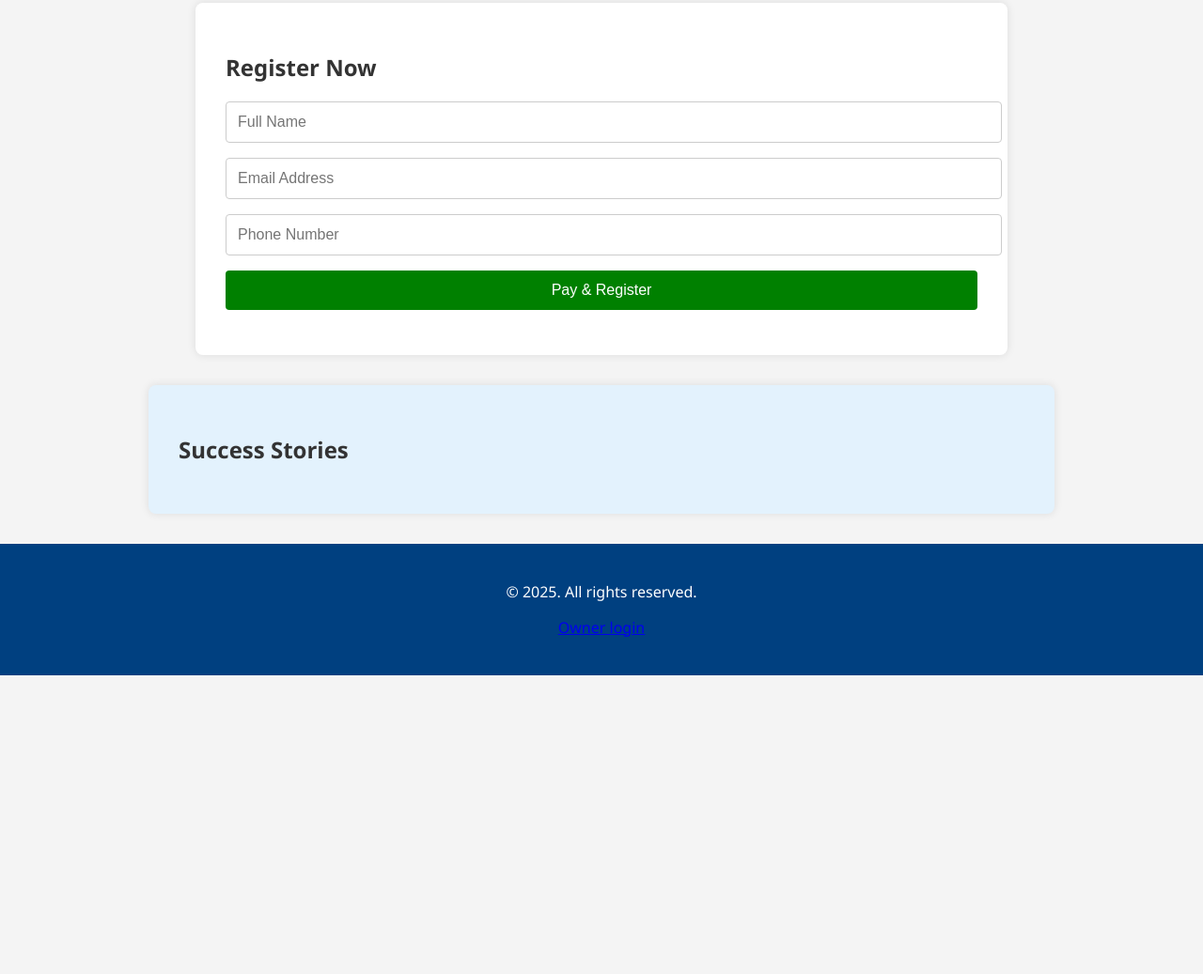
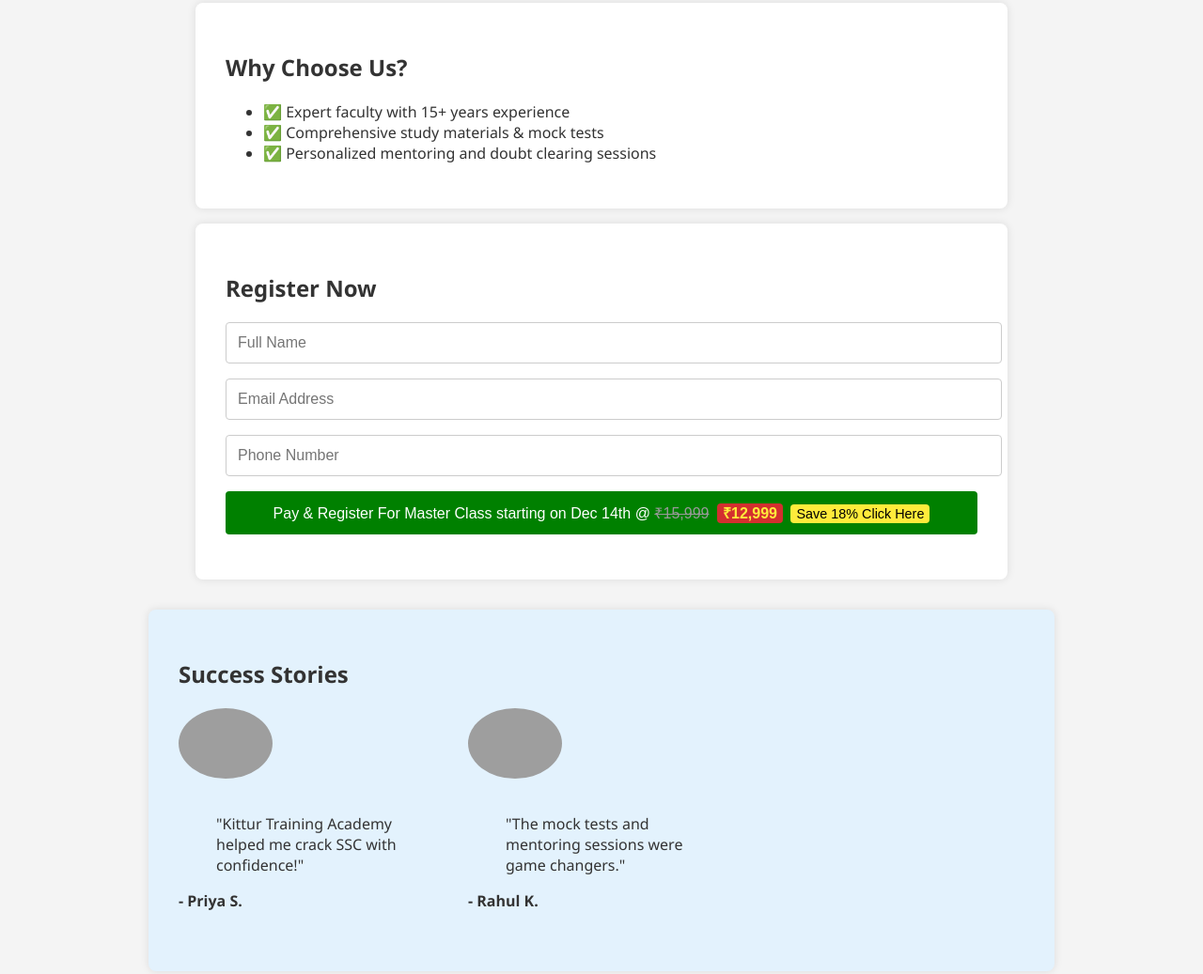
Before and after one commit to aionlinezen/KitturTrainingAcademy, a plain HTML site: page index.html in a window 1280 px wide. Shown: the part 510-1547 px from the top of the page at 94% size. Before the commit the page ends 1229 px from the top, so only its background shows below. Drawn offline with Linux system fonts and the light colour scheme; no server answers; grey boxes are pictures that could not be loaded.

Commit message:
Update index.html

```diff
--- a/index.html
+++ b/index.html
@@ -22,19 +22,47 @@
     </div>
   </section>
 
+  <section class="funnel">
+    <h2>Why Choose Us?</h2>
+    <ul>
+      <li>✅ Expert faculty with 15+ years experience</li>
+      <li>✅ Comprehensive study materials & mock tests</li>
+      <li>✅ Personalized mentoring and doubt clearing sessions</li>
+    </ul>
+  </section>
+
   <section class="registration">
     <h2>Register Now</h2>
     <form id="registration-form">
       <input type="text" id="name" placeholder="Full Name" required/>
       <input type="email" id="email" placeholder="Email Address" required/>
       <input type="tel" id="phone" placeholder="Phone Number" required/>
-      <button id="pay-button" type="submit" class="cta">Pay & Register</button>
+      <button id="pay-button" type="submit" class="cta">
+        <span id="cta-text">
+          Pay & Register For Master Class starting on <span id="class-date">Dec 14th</span> @
+          <span class="strikethrough" id="original-price">₹15,999</span>
+          <span class="price-badge" id="discounted-price">₹12,999</span>
+          <span class="save-badge">Save 18% Click Here</span>
+        </span>
+      </button>
     </form>
   </section>
 
   <section class="testimonials">
     <h2>Success Stories</h2>
-    <div id="testimonials-list" class="testimonials-grid"></div>
+    <div id="testimonials-list" class="testimonials-grid">
+      <!-- Default testimonials -->
+      <div class="testimonial">
+        <img src="https://res.cloudinary.com/demo/image/upload/w_100,h_100,c_thumb,g_face/sample.jpg" alt="Student"/>
+        <blockquote>"Kittur Training Academy helped me crack SSC with confidence!"</blockquote>
+        <p><strong>- Priya S.</strong></p>
+      </div>
+      <div class="testimonial">
+        <img src="https://res.cloudinary.com/demo/image/upload/w_100,h_100,c_thumb,g_face/sample.jpg" alt="Student"/>
+        <blockquote>"The mock tests and mentoring sessions were game changers."</blockquote>
+        <p><strong>- Rahul K.</strong></p>
+      </div>
+    </div>
   </section>
 
   <footer>
```
